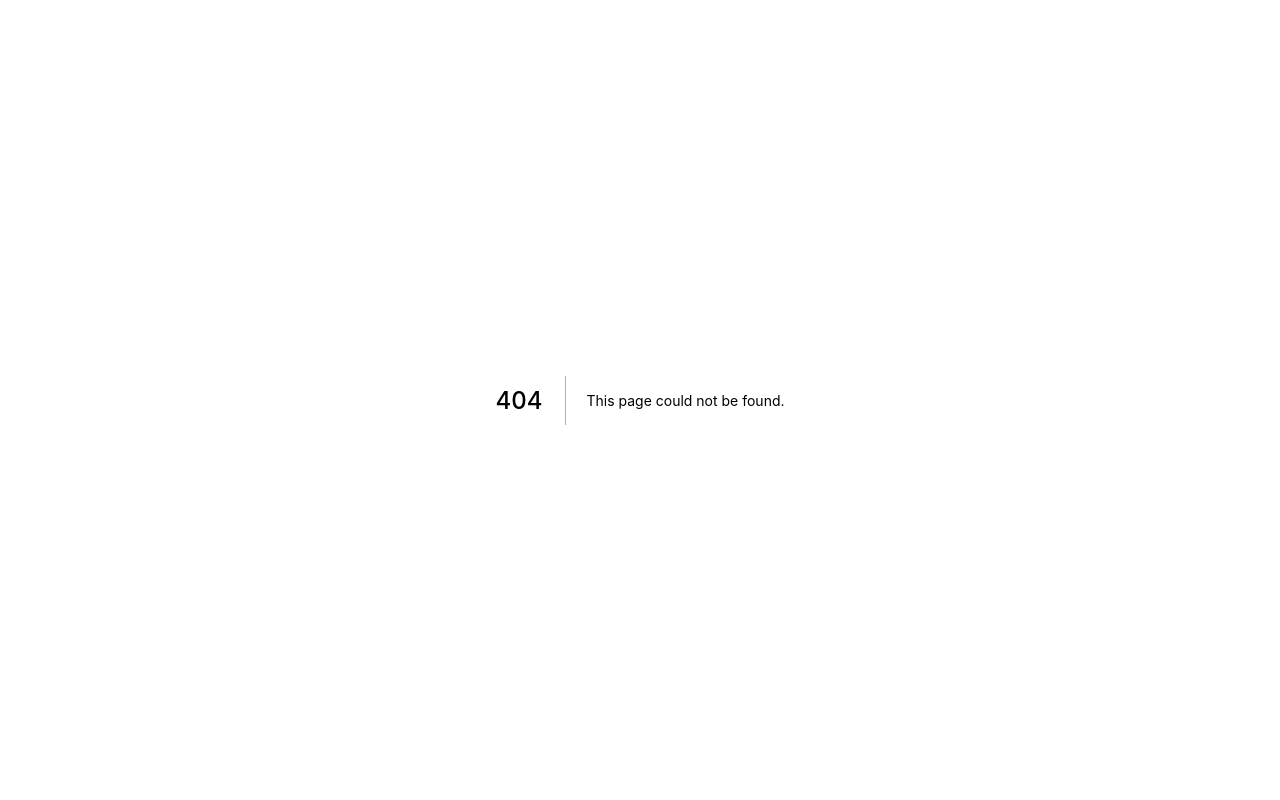
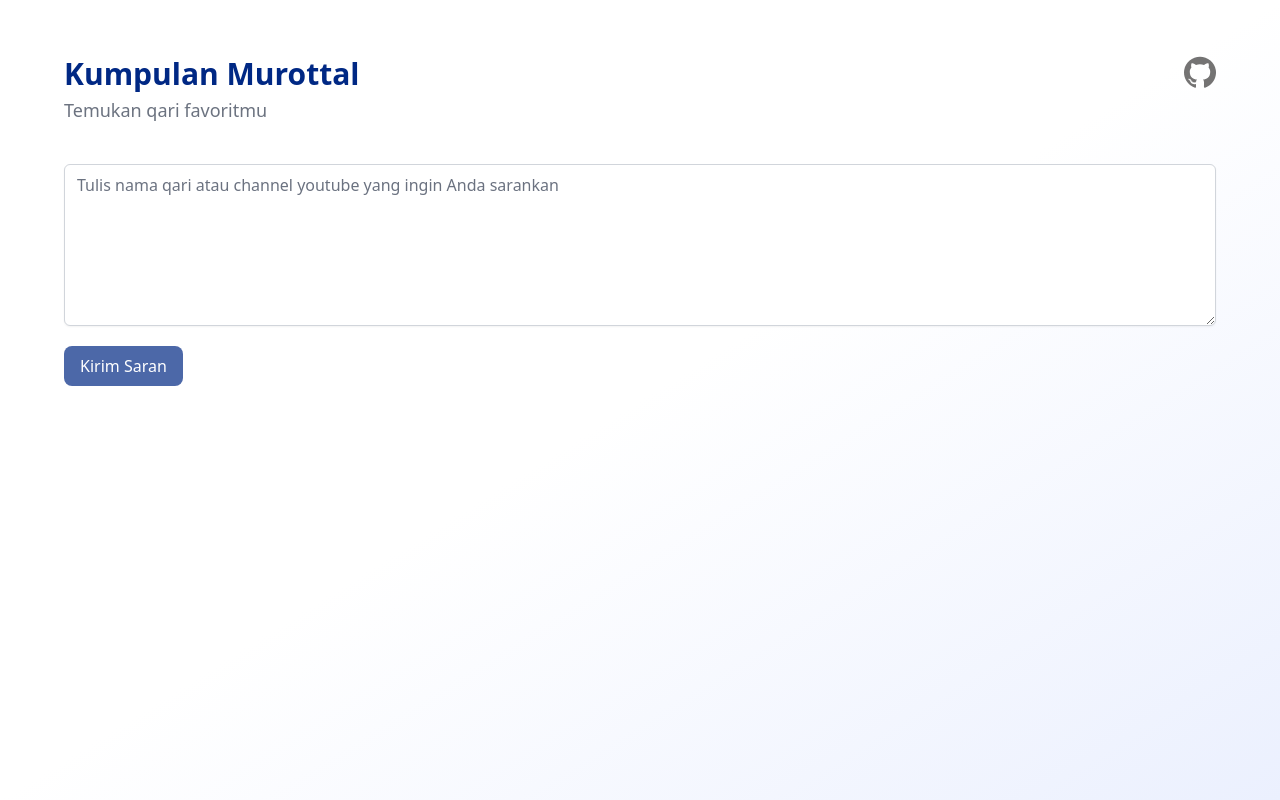
Before and after one commit to zakiego/murottal.my.id, a Next.js app: page /saran in a window 1280 px wide. Before the commit this address had no page. Built offline with nearby package versions, Linux system fonts and the light colour scheme.

Commit message:
feat: add saran

```diff
--- /dev/null
+++ b/components/layout.tsx
@@ -0,0 +1,15 @@
+import { Navbar } from "./navbar";
+
+interface LayoutProps {
+  children: React.ReactNode;
+}
+
+export default function Layout({ children }: LayoutProps) {
+  return (
+    <div className="min-h-screen px-6 md:px-11 lg:px-16 py-7 md:py-14 from-white via-white to-[#EBF0FE] bg-gradient-to-br">
+      <Navbar />
+      <main>{children}</main>
+      {/* <Footer /> */}
+    </div>
+  );
+}
--- a/components/saran.tsx
+++ b/components/saran.tsx
@@ -4,7 +4,6 @@ export const Saran = () => {
     <div className="transition-all ease-in-out opacity-90 hover:opacity-100">
       <Link href="/saran">
         <a className="bg-[#002884]/70 text-white rounded-md px-2 py-1.5 font-semibold text-xs md:text-base">
-          {" "}
           Saya ingin menambahkan qori lainnya! 👋🏻
         </a>
       </Link>
--- a/package.json
+++ b/package.json
@@ -11,12 +11,14 @@
     "@supabase/supabase-js": "^1.33.3",
     "next": "^12.1.4",
     "next-seo": "^5.3.0",
+    "nextjs-cors": "^2.1.1",
     "react": "17.0.2",
     "react-dom": "17.0.2"
   },
   "devDependencies": {
     "@next/eslint-plugin-next": "^12.1.4",
     "@tailwindcss/aspect-ratio": "^0.4.0",
+    "@tailwindcss/forms": "^0.5.0",
     "@types/eslint": "^8",
     "@types/node": "^17.0.23",
     "@types/react": "^17.0.43",
--- /dev/null
+++ b/pages/api/v1/saran.ts
@@ -0,0 +1,15 @@
+import { NextApiRequest, NextApiResponse } from "next";
+
+export default async function Saran(req: NextApiRequest, res: NextApiResponse) {
+  const { text } = req.body;
+  const { ok } = await fetch(process.env.NEXT_PUBLIC_TELEGRAM_URL as string, {
+    method: "POST",
+    headers: { "Content-Type": "application/json" },
+    body: JSON.stringify({
+      chat_id: process.env.NEXT_PUBLIC_TELEGRAM_ID,
+      text,
+    }),
+  }).then((resp) => resp.json());
+
+  return res.json({ ok });
+}
--- a/pages/index.tsx
+++ b/pages/index.tsx
@@ -1,4 +1,5 @@
-import { Navbar, QariCard, Saran } from "~/components";
+import { QariCard, Saran } from "~/components";
+import Layout from "~/components/layout";
 import SEO from "~/components/seo";
 import { QariType } from "~/lib/qari";
 
@@ -20,12 +21,9 @@ export async function getStaticProps() {
 
 export default function Index({ data }: { data: QariType[] }) {
   return (
-    <div className="min-h-screen px-6 md:px-11 lg:px-16 py-7 md:py-14 from-white via-white to-[#EBF0FE] bg-gradient-to-br">
+    <Layout>
       <SEO />
       <body>
-        <nav>
-          <Navbar />
-        </nav>
         <div className="mt-4">
           <Saran />
         </div>
@@ -33,6 +31,6 @@ export default function Index({ data }: { data: QariType[] }) {
           <QariCard data={data} />
         </main>
       </body>
-    </div>
+    </Layout>
   );
 }
--- /dev/null
+++ b/pages/saran.tsx
@@ -0,0 +1,64 @@
+import Link from "next/link";
+import { useState } from "react";
+
+import Layout from "~/components/layout";
+import SEO from "~/components/seo";
+
+export default function Saran() {
+  const [input, setInput] = useState("");
+  const [isSucces, setIsSuccess] = useState(false);
+
+  async function sendMessage() {
+    const { ok } = await fetch("/api/v1/saran", {
+      method: "POST",
+      headers: { "Content-Type": "application/json" },
+      body: JSON.stringify({
+        text: input,
+      }),
+    }).then((resp) => resp.json());
+
+    if (ok) {
+      setIsSuccess(true);
+    }
+  }
+
+  if (isSucces) {
+    return (
+      <Layout>
+        <SEO />
+        <main className="mt-10 text-center">
+          <p className="text-3xl font-bold ">Terima kasih!</p>
+          <p className="font-semibold ">Semoga Allah membalas kebaikanmu ❤️</p>
+          <div className="mt-4">
+            Kembali ke{" "}
+            <Link href="/">
+              <a className="text-[#002884]">beranda</a>
+            </Link>
+          </div>
+        </main>
+      </Layout>
+    );
+  }
+
+  return (
+    <Layout>
+      <SEO />
+      <body>
+        <main className="mt-10">
+          <textarea
+            placeholder="Tulis nama qari atau channel youtube yang ingin Anda sarankan"
+            onChange={(e) => setInput(e.target.value)}
+            rows={6}
+            className="mt-1 block w-full rounded-md border-gray-300 shadow-sm focus:border-primary/70 focus:ring focus:ring-indigo-200 focus:ring-opacity-50"
+          />
+          <button
+            onClick={() => sendMessage()}
+            className="mt-5 rounded-lg bg-primary/70  hover:bg-primary/80 px-4 py-2 text-white"
+          >
+            Kirim Saran
+          </button>
+        </main>
+      </body>
+    </Layout>
+  );
+}
--- a/tailwind.config.js
+++ b/tailwind.config.js
@@ -8,11 +8,15 @@ module.exports = {
       colors: {
         "black-smooth": "#111827",
         "black-fade": "#6B7280",
+        primary: "#002884",
       },
       boxShadow: {
         card: "-10px 48px 140px 0px rgba(126,123,160,0.2)",
       },
     },
   },
-  plugins: [require("@tailwindcss/aspect-ratio")],
+  plugins: [
+    require("@tailwindcss/forms"),
+    require("@tailwindcss/aspect-ratio"),
+  ],
 };
```
Also changed, not shown: 1 other file (tests, documents, lock files or other folders).
